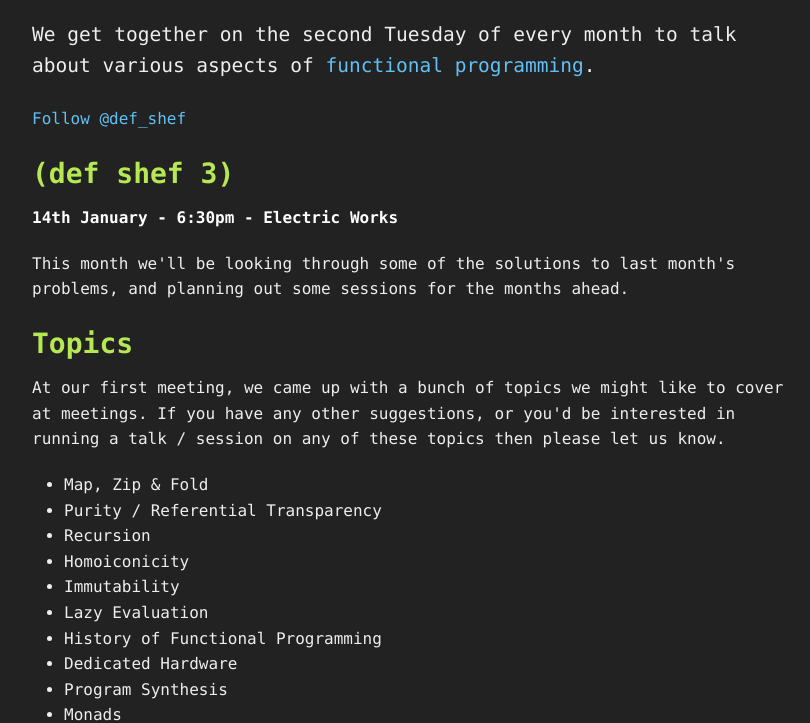
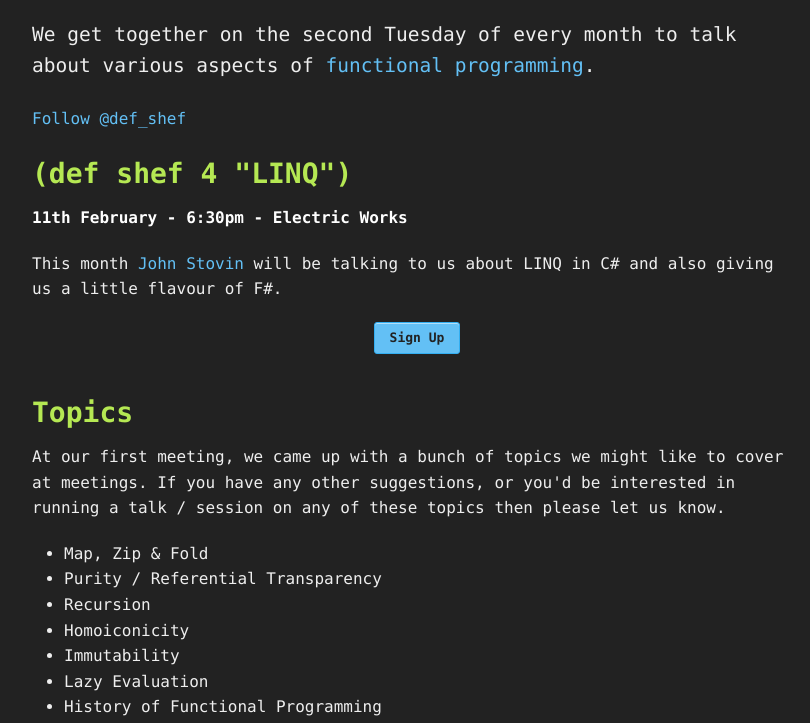
Before and after one commit to defshef/defshef.github.io, a website: page index.html in a window 1280 px wide. Shown: the part 97-820 px from the top of the page, without its empty margins (223-1033 px from the left). Drawn offline with Linux system fonts and the light colour scheme.

Commit message:
stub for meeting 4

```diff
--- a/index.html
+++ b/index.html
@@ -49,11 +49,14 @@
 
 <div class="row">
   <article class="meeting all-columns">
-    <h2>(def shef 3)</h2>
-    <p class="meeting-info">14th January - 6:30pm - Electric Works</p>
+    <h2>(def shef 4 "LINQ")</h2>
+    <p class="meeting-info">11th February - 6:30pm - Electric Works</p>
     <p>
-      This month we'll be looking through some of the solutions to last month's
-      problems, and planning out some sessions for the months ahead.
+    This month <a href="https://twitter.com/johnstovin">John Stovin</a> will be
+    talking to us about LINQ in C# and also giving us a little flavour of F#.
+    </p>
+    <p class="meeting-signup">
+       <a class="meeting-button" href="https://defshef4.eventbrite.com/">Sign Up</a>
     </p>
   </article>
 </div>
@@ -126,7 +129,7 @@
       We'll also be dicussing future plans for the group, so if you've got any great ideas - bring them along.
     </p>
   </article>
-    <article class="meeting all-columns">
+  <article class="meeting all-columns">
     <h2>(def shef 2)</h2>
     <p class="meeting-info">10th December - 6:30pm - Electric Works</p>
     <p>
@@ -140,6 +143,16 @@
     </p>
     <p><a href="/meeting-2.html">The problems are available here</a></p>
   </article>
+  <article class="meeting all-columns">
+    <h2>(def shef 3)</h2>
+    <p class="meeting-info">14th January - 6:30pm - Electric Works</p>
+    <p>
+      This month we'll be looking through some of the solutions to last month's
+      problems, and planning out some sessions for the months ahead.
+    </p>
+  </article>
+</div>
+
 </div>
 
 <footer>
```
